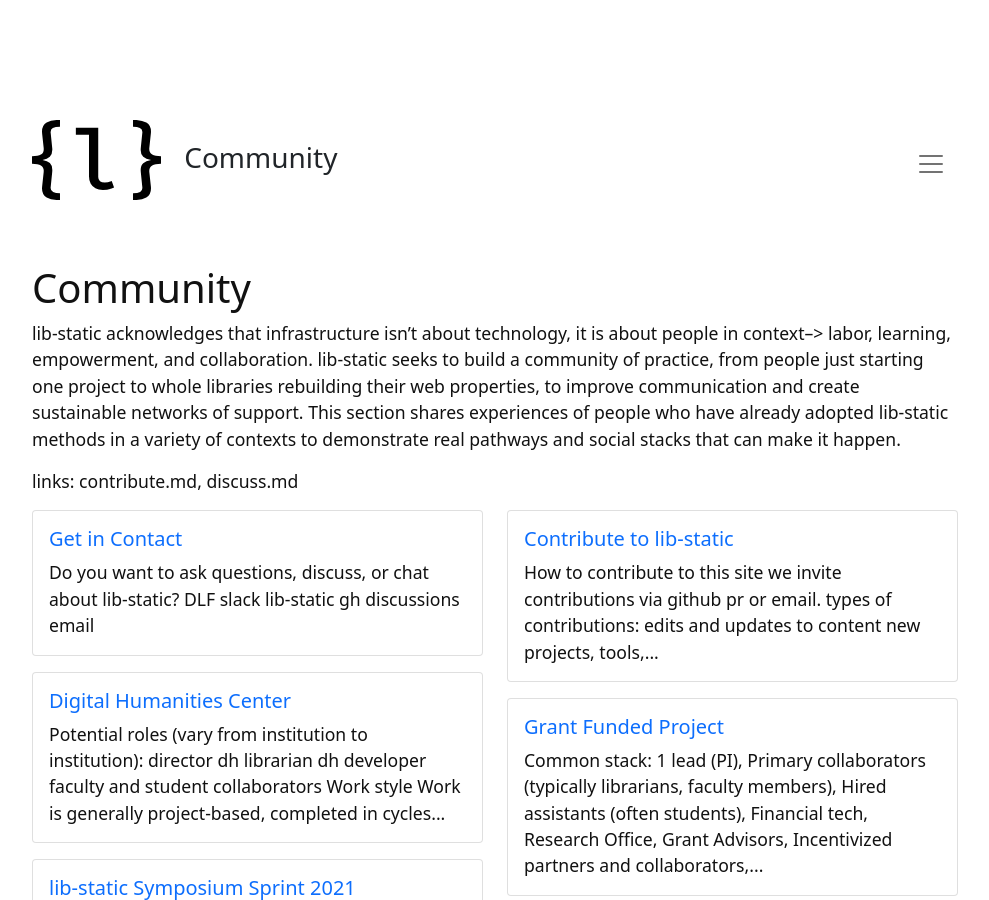
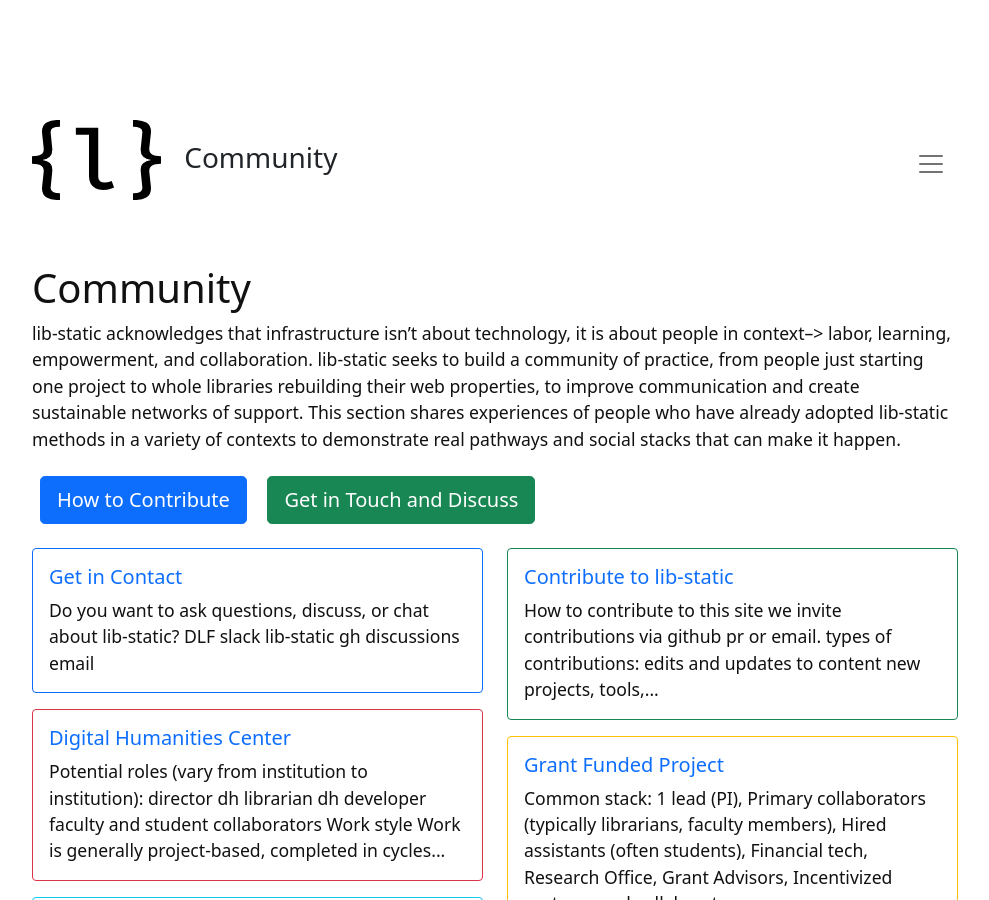
Before and after one commit to lib-static/lib-static.github.io, a Jekyll site: the page built from pages/community.md, in a window 1280 px wide and 900 px high. Shown: the whole window, without its empty margins (145-1134 px from the left). Built offline with Jekyll 4.4.1, drawn with Linux system fonts in a browser that asks for light colours.

Commit message:
play with colors

```diff
--- a/pages/community.md
+++ b/pages/community.md
@@ -10,12 +10,13 @@
 lib-static seeks to build a community of practice, from people just starting one project to whole libraries rebuilding their web properties, to improve communication and create sustainable networks of support.
 This section shares experiences of people who have already adopted lib-static methods in a variety of contexts to demonstrate real pathways and social stacks that can make it happen.
 
-links: contribute.md, discuss.md
+<a href="/community/contribute/" class="btn btn-lg btn-primary m-2">How to Contribute</a>
+<a href="/community/contact/" class="btn btn-lg btn-success m-2">Get in Touch and Discuss</a>
 
 <div class="row" data-masonry='{"percentPosition": true }'>
     {% for i in site.community %}
     <div class="col-sm-6">
-        <div class="card mb-3">
+        <div class="card mb-3 border-{% cycle 'primary', 'success', 'danger', 'warning', 'info', 'dark' %}">
             <div class="card-body">
                 <h5 class="card-title"><a href="{{ i.url | relative_url }}">{{ i.title }}</a></h5>
                 <p class="card-text">{{ i.content | strip_html | truncatewords: 25 }}</p>
```
Also changed, not shown: pages/index.md (+7 -5 lines).
